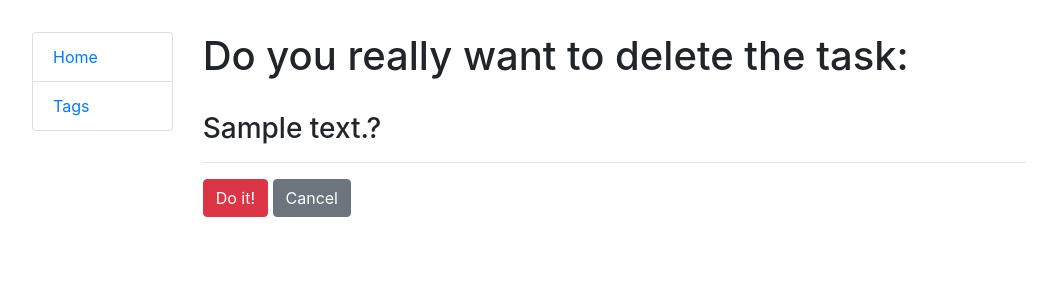
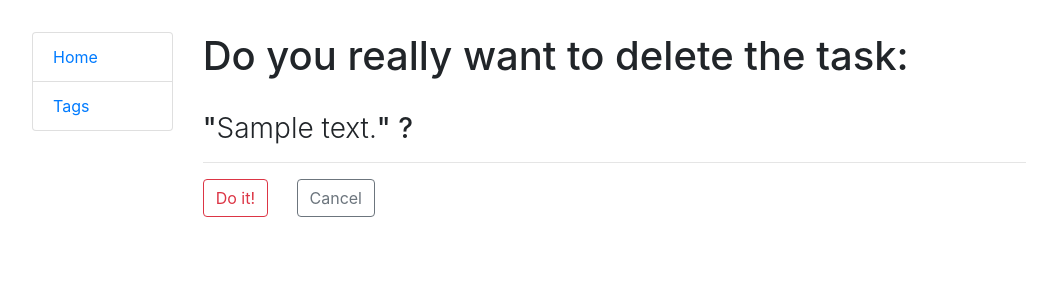
Before and after one commit to Cerne13/django-todo, a Django app: page /task/1/delete/ in a window 1280 px wide. Shown: the top 300 px of the page, without its empty margins (111-1168 px from the left). Run offline with Django 4.2, Linux system fonts and the light colour scheme; tables that the repository leaves empty hold one stand-in row (values such as "Sample post").

Commit message:
Unified delete pages look

```diff
--- a/static/css/styles.css
+++ b/static/css/styles.css
@@ -41,3 +41,7 @@
     display: flex;
     flex-direction: column;
 }
+
+.header-item-name {
+    font-weight: 300;
+}
--- a/templates/todo/task_confirm_delete.html
+++ b/templates/todo/task_confirm_delete.html
@@ -5,14 +5,14 @@
   <div>
     <h1>Do you really want to delete the task: </h1>
     <br>
-    <h3>{{ task }}?</h3>
+    <h3>"<span class="header-item-name">{{ task }}</span>" ?</h3>
     <hr>
 
     <form action="" method="post">
       {% csrf_token %}
 
-      <input type="submit" value="Do it!" class="btn btn-danger">
-      <a class="btn btn-secondary" href="{% url "todo:todo-list"%}">Cancel</a>
+      <input type="submit" value="Do it!" class="btn btn-outline-danger mr-4">
+      <a class="btn btn-outline-secondary" href="{% url "todo:todo-list"%}">Cancel</a>
     </form>
   </div>
 {% endblock %}
```
Also changed, not shown: templates/todo/tag_confirm_delete.html (+5 -2 lines).
